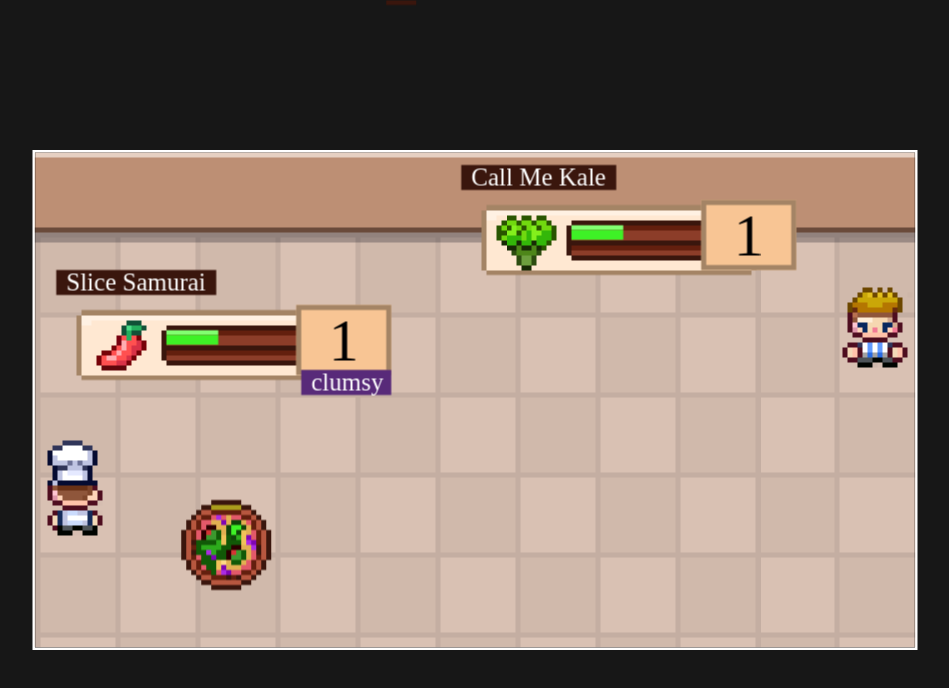
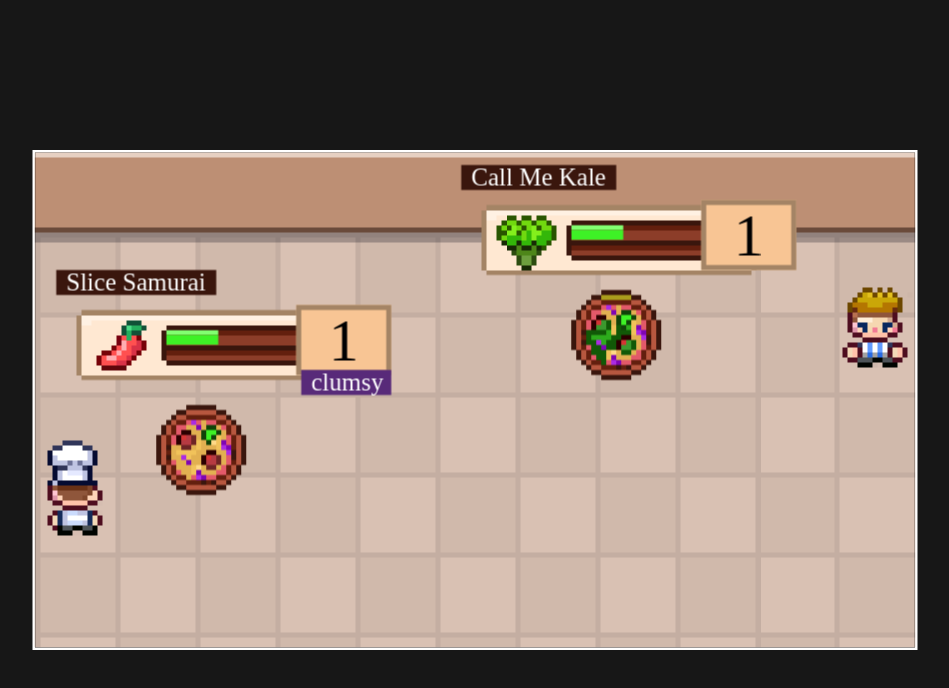
Before and after one commit to CarsonMcKinstry/pizza-legends, a React (Vite) app: page / in a window 1280 px wide. Shown: the top 688 px of the page, without its empty margins (165-1114 px from the left). Built offline with nearby package versions, Linux system fonts and the light colour scheme.

Commit message:
something something maybe this work ep b1

```diff
--- a/src/UI/Combatant/HudElement.tsx/HudElement.css
+++ b/src/UI/Combatant/HudElement.tsx/HudElement.css
@@ -117,19 +117,18 @@
 
 .Pizza {
   position: absolute;
-  /* transform: scale(2); */
   background-repeat: no-repeat no-repeat;
   transition: opacity 0.4s, transform 0.4s;
   transform: translate3d(0, 16px, 0) scale(2);
   opacity: 0;
 }
 .Pizza.player {
-  bottom: 73px;
-  left: 51px;
+  bottom: -25px;
+  left: 11px;
 }
 .Pizza.enemy {
-  top: 47px;
-  right: 100px;
+  top: 5px;
+  right: 22px;
 }
 
 .Pizza.active {
```
